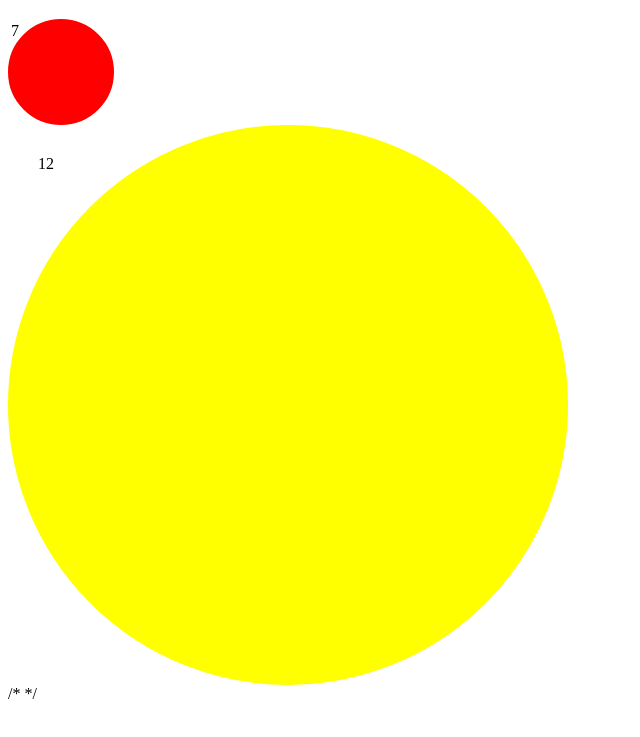
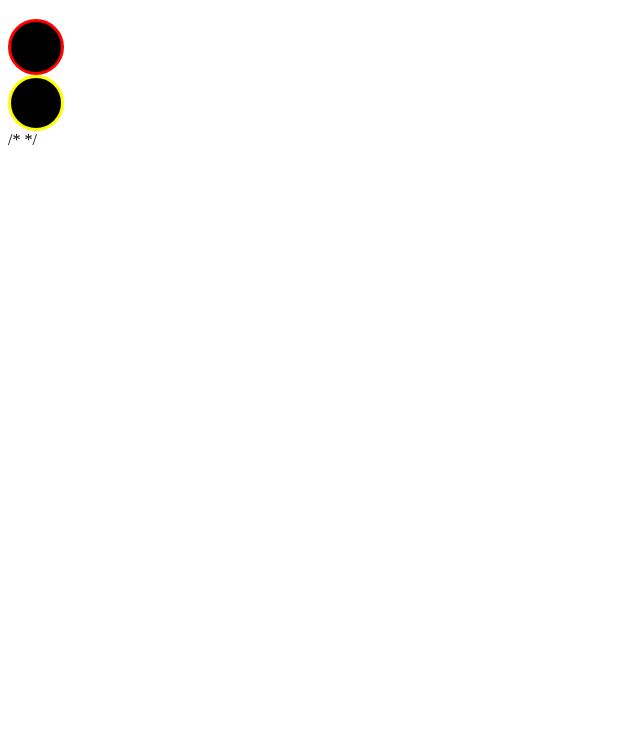
Before and after one commit to gumbyferret/web-raspi-led, a plain HTML site: page index.html in a window 1280 px wide. Shown: the part 61-798 px from the top of the page, without its empty margins (0-640 px from the left). Drawn offline with nearby package versions, Linux system fonts and the light colour scheme.

Commit message:
Update index.html

```diff
--- a/index.html
+++ b/index.html
@@ -4,25 +4,25 @@
     <title>LED select web site</title>
     <style>
       .red {
-        width: 100px;
-        height: 100px;
+        width: 50px;
+        height: 50px;
         border-radius: 50%;
-        background: red;
+        background: black;
         border: 3px solid red;
       }
       .yellow {
-        width: 500px;
-        height: 500px;
+        width: 50px;
+        height: 50px;
         border-radius: 50%;
-        background: yellow;
-        border: 30px solid yellow;
+        background: black;
+        border: 3px solid yellow;
       }
     </style>
   </head>
   <body>
     <h1>LED Toggle Site</h1>
-    <div class="red">7</div>
-    <div class="yellow">12</div>
+    <div class="red"></div>
+    <div class="yellow"></div>
     <script src="http://code.jquery.com/jquery-1.11.1.js"></script>
     /*<script>
       var switchtoggle = gpio();
```
